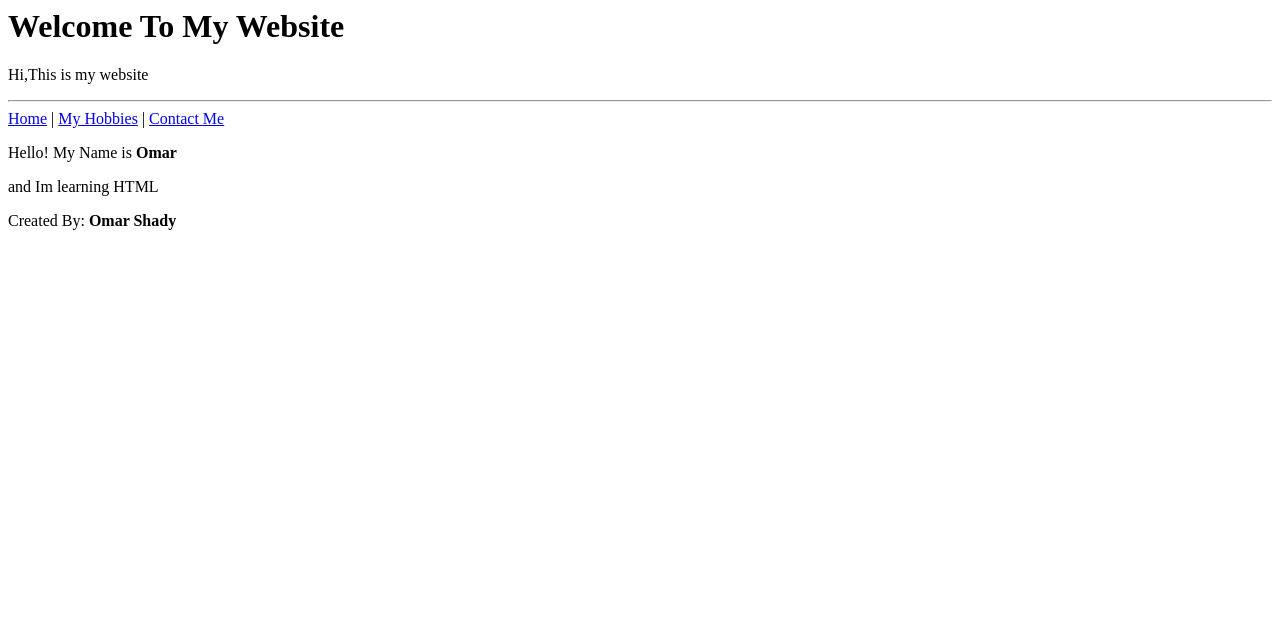
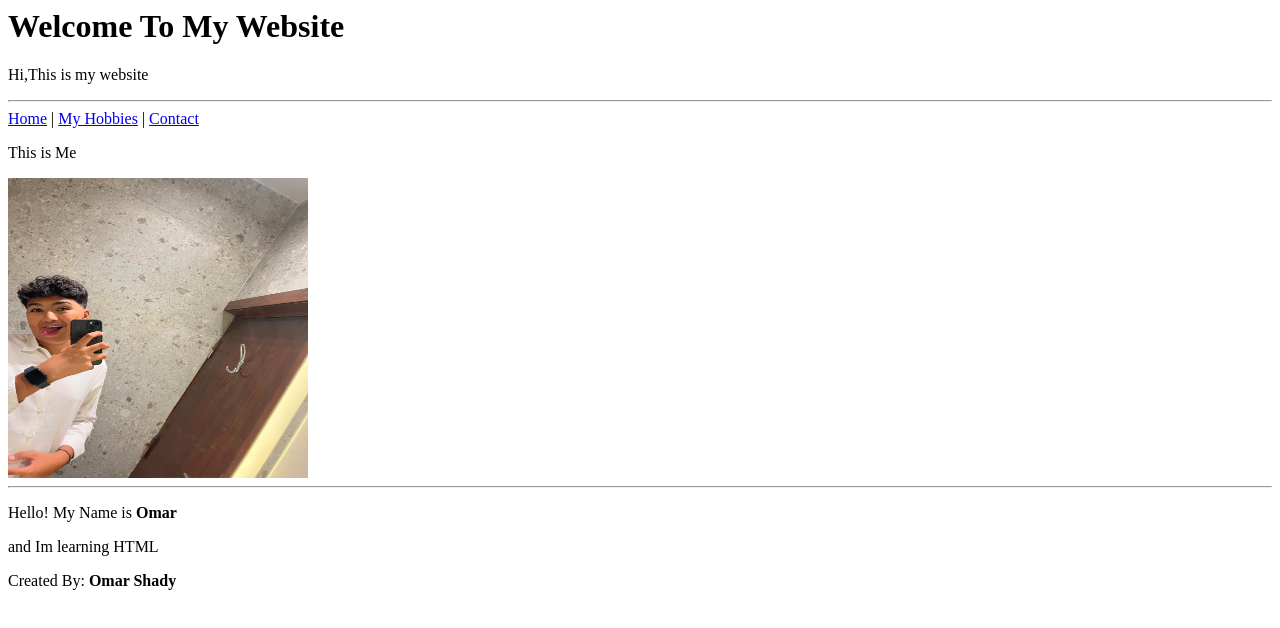
Before and after one commit to omarshady11/omars-website, a plain HTML site: page index.html in a window 1280 px wide. Drawn offline with Linux system fonts and the light colour scheme.

Commit message:
Add files via upload

```diff
--- a/index.html
+++ b/index.html
@@ -7,7 +7,9 @@
 <hr>
 <a href="index.html">Home</a> |
 <a href="hobbies.html">My Hobbies</a> |
-<a href="contact.html">Contact Me</a>
+<a href="contact.html">Contact</a>
+<p> This is Me</p> <img src="WhatsApp Image 2025-08-28 at 16.58.16_6a3bc64d.jpg" alt="This is Me" width="300" height="300">
+<hr>
 <p>Hello! My Name is <b>Omar</b></p>
 <p>and Im learning HTML</p>
 <p>Created By: <b>Omar Shady</b></p>
```
